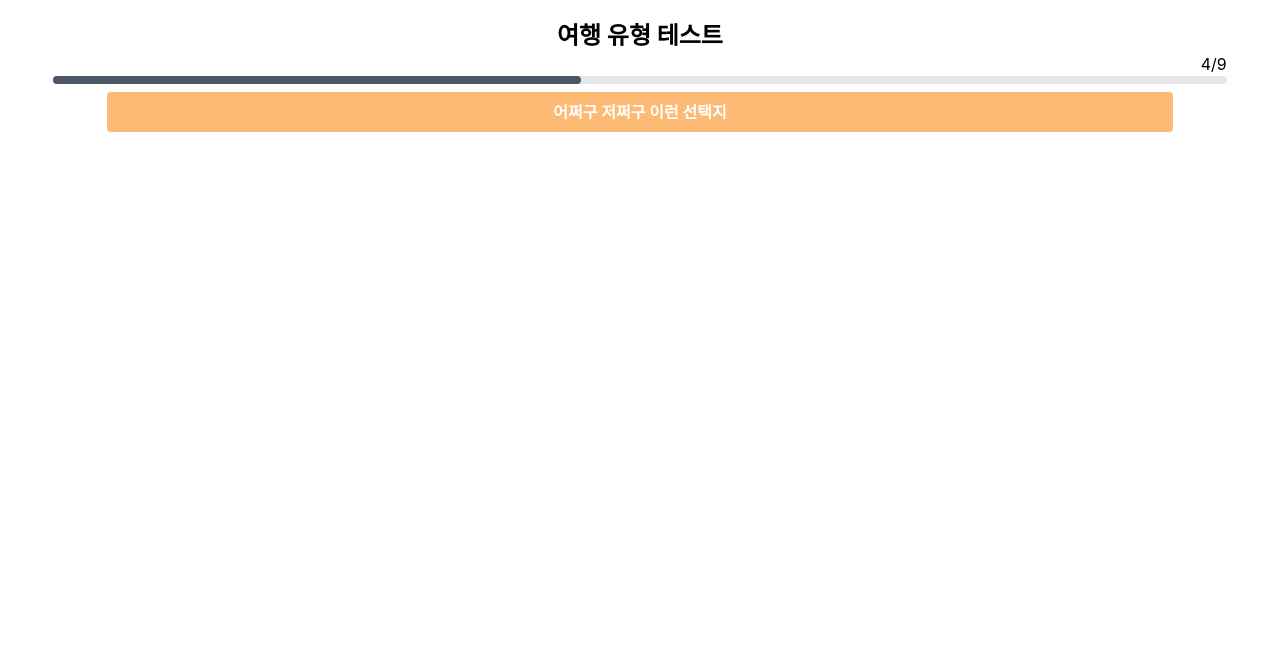
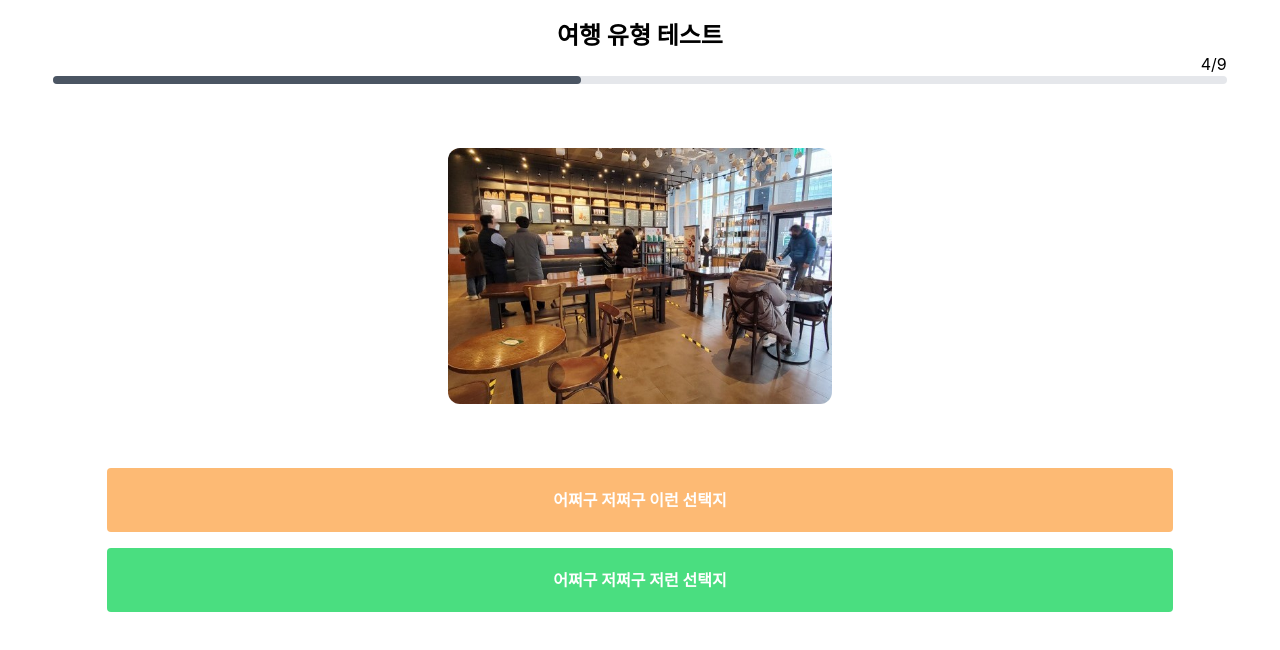
Before and after one commit to UniD-Hackathon-Team9/frontend, a Next.js app: page /test in a window 1280 px wide. Shown: the top 650 px of the page. Built offline with nearby package versions, Linux system fonts and the light colour scheme; a web font is replaced by a local one.

Commit message:
사진 추가

```diff
--- a/src/pages/test.tsx
+++ b/src/pages/test.tsx
@@ -1,3 +1,5 @@
+import Image from "next/image";
+
 export default function Test() {
   return (
     <div className="flex justify-center content-center flex-col mt-5 p-0">
@@ -11,8 +13,20 @@ export default function Test() {
           style={{ width: "45%" }}
         ></div>
       </div>
-      <button className="h-18 bg-orange-300 hover:bg-orange-400 text-white font-bold py-2 px-4 rounded w-5/6 self-center my-2">
+      <div className="self-center h-64 w-96 relative my-16">
+        <Image
+          src="/cafe.jpeg"
+          alt="Picture of the author"
+          layout="fill"
+          objectFit="cover"
+          className="rounded-xl"
+        />
+      </div>
+      <button className="h-16 bg-orange-300 hover:bg-orange-400 text-white font-bold py-2 px-4 rounded w-5/6 self-center mb-4">
         어쩌구 저쩌구 이런 선택지
+      </button>
+      <button className="h-16 bg-green-400 hover:bg-green-500 text-white font-bold py-2 px-4 rounded w-5/6 self-center">
+        어쩌구 저쩌구 저런 선택지
       </button>
     </div>
   );
```
Also changed, not shown: public/cafe.jpeg (added).
